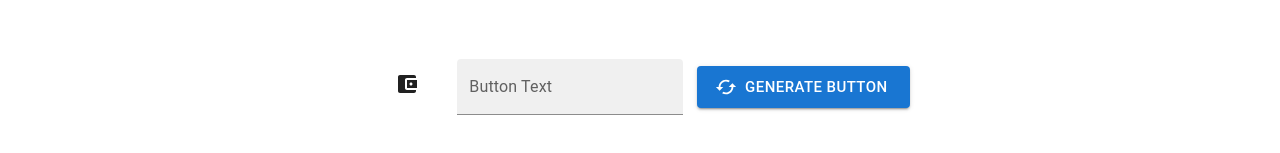
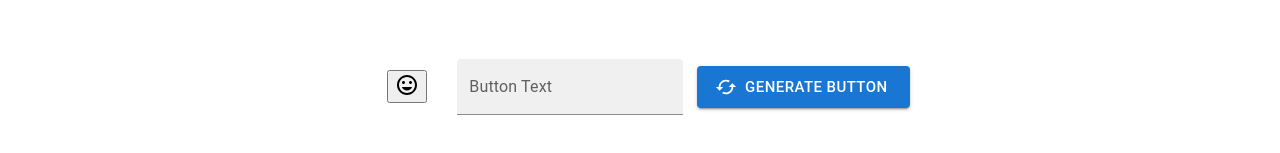
Before and after one commit to IanandAaron/buymealambo.xyz, a React (Create React App) app: page /#/ in a window 1280 px wide. Shown: the part 309-462 px from the top of the page. Built offline with nearby package versions, Linux system fonts and the light colour scheme.

Commit message:
toggle emoji picker

```diff
--- a/package.json
+++ b/package.json
@@ -11,6 +11,7 @@
         "@testing-library/jest-dom": "^5.16.0",
         "@testing-library/react": "^11.2.7",
         "@testing-library/user-event": "^12.8.3",
+        "emoji-picker-react": "^3.4.8",
         "gh-pages": "^3.2.3",
         "husky": "^7.0.4",
         "lint-staged": "^12.1.2",
--- a/src/components/Home.js
+++ b/src/components/Home.js
@@ -1,17 +1,28 @@
 import React from 'react';
 import { Container,Grid,TextField } from '@mui/material';
-import AccountBalanceWalletIcon from '@mui/icons-material/AccountBalanceWallet';
+import TagFacesIcon from '@mui/icons-material/TagFaces';
 import GenerateButton from './GenerateButton';
+import Picker from './Picker'
 
 
 class Home extends React.Component {
     state = {
-        buttonText: ''
+        buttonText: '',
+        showPicker: false
     }
 
     handleChange = (e) => this.setState({
 		buttonText: e.target.value
 	})
+
+
+
+    _onPickerButton = () => {
+        const currentState = this.state.showPicker
+        this.setState({
+            showPicker : !currentState
+        });
+    }
 
     render() {
         return (
@@ -20,7 +31,12 @@ class Home extends React.Component {
                     <Container maxWidth="sm">
                     <Grid container spacing={1} alignItems="center" style={{ minHeight: '100vh' }}>
                         <Grid item xs={2}>
-                        <AccountBalanceWalletIcon />
+                        <div>
+                        <button onClick={this._onPickerButton}>
+                        <TagFacesIcon />
+                        </button>
+                        {this.state.showPicker ? <Picker /> : null}
+                        </div>
                         </Grid>
                         <Grid item xs={5}>
                         <TextField
--- /dev/null
+++ b/src/components/Picker.js
@@ -0,0 +1,23 @@
+import React, { useState } from 'react';
+import Picker from 'emoji-picker-react';
+
+const App = () => {
+  const [chosenEmoji, setChosenEmoji] = useState(null);
+
+  const onEmojiClick = (event, emojiObject) => {
+    setChosenEmoji(emojiObject);
+  };
+
+  return (
+    <div>
+      {chosenEmoji ? (
+        <span>You chose: {chosenEmoji.emoji}</span>
+      ) : (
+        <span>No emoji Chosen</span>
+      )}
+      <Picker onEmojiClick={onEmojiClick} />
+    </div>
+  );
+};
+
+export default Picker;
```
Also changed, not shown: 1 other file (tests, documents, lock files or other folders).
